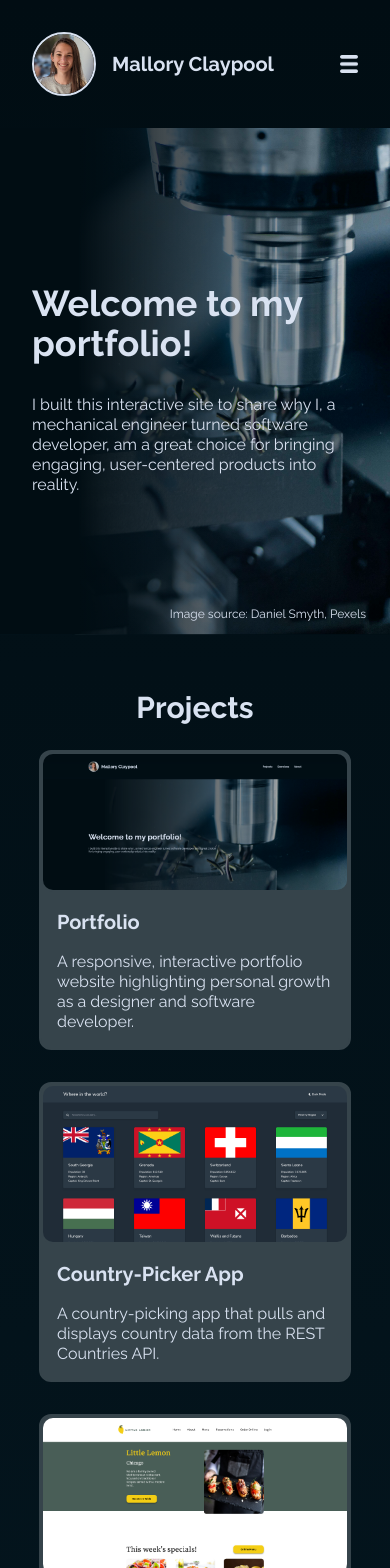
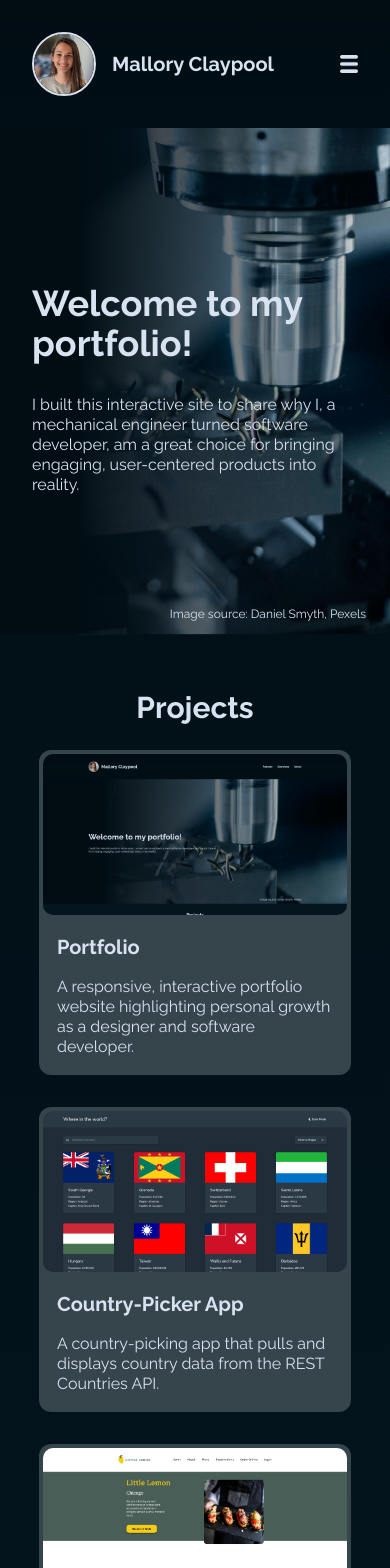
Before and after one commit to mjclaypool/Personal-Portfolio, a React (Vite) app: page /#/ in a window 390 px wide. Shown: the top 1568 px of the page. Built offline with nearby package versions, Linux system fonts and the light colour scheme.

Commit message:
Update projects and exercises styling
Reformatted projects and exercises cards. Modified animation on case study mock-up. Added Frontend Mentor link to footer section.

```diff
--- a/src/components/Exercises.jsx
+++ b/src/components/Exercises.jsx
@@ -1,5 +1,6 @@
 import { useContext } from 'react';
 import { Link } from 'react-router-dom';
+import { motion } from "framer-motion";
 import CaseStudyContext from '../store/CaseStudyContext.jsx';
 
 export default function Exercises() {
@@ -10,10 +11,15 @@ export default function Exercises() {
       <h2 className="font-bold text-3xl self-center py-6">Exercises</h2>
       <div className="flex flex-col lg:flex-row flex-wrap gap-8 justify-center items-center animate-load-images">
         {caseStudyCtx.exercises.map(card => (
+          <motion.div
+            key={card.cardTitle}
+            whileHover={{scale: 1.05}}
+            whileFocus={{scale: 1.05}}
+            transition={{ duration: 0.1 }}
+          >
             <Link
               to={card.linkUrl}
-            key={card.cardTitle}
-            className="flex flex-col w-[80vw] max-w-[400px] h-[300px] border-2 border-n-dark-grey bg-n-dark-grey rounded-xl overflow-hidden hover:shadow-card focus:shadow-card"
+              className="flex flex-col w-[80vw] max-w-[400px] min-h-[305px] border-2 border-n-dark-grey bg-n-dark-grey rounded-xl overflow-hidden hover:shadow-card focus:shadow-card"
             >
               <img
                 src={card.cardImg}
@@ -21,9 +27,12 @@ export default function Exercises() {
                 loading="lazy"
                 className="h-[165px] object-cover object-top border-2 border-n-dark-grey rounded-xl overflow-hidden"
               />
+              <div className="flex flex-col">
                 <h4 className="font-bold text-xl p-4">{card.cardTitle}</h4>
                 <p className="leading-tight p-4 pt-0">{card.cardDescription}</p>
+              </div>
             </Link>
+          </motion.div>
         ))}
       </div>
     </div>
--- a/src/components/Footer.jsx
+++ b/src/components/Footer.jsx
@@ -42,6 +42,16 @@ export default function Footer( {img} ) {
               Github
             </motion.a>
           </div>
+          <motion.a
+            whileHover={{scale: 1.1}}
+            whileFocus={{scale: 1.1}}
+            transition={{type: 'spring', duration: '0.3'}}
+            href="https://www.frontendmentor.io/profile/mjclaypool/solutions"
+            target="_blank"
+            className={`${connectLink} mt-3`}
+          >
+            Frontend Mentor
+          </motion.a>
         </div>
       </div>
     </footer>
--- a/src/components/Projects.jsx
+++ b/src/components/Projects.jsx
@@ -1,5 +1,6 @@
 import { useContext } from 'react';
 import { Link } from 'react-router-dom';
+import { motion } from "framer-motion";
 import CaseStudyContext from '../store/CaseStudyContext.jsx';
 
 export default function Projects() {
@@ -10,10 +11,15 @@ export default function Projects() {
       <h2 className="font-bold text-3xl self-center py-6">Projects</h2>
       <div className="flex flex-col lg:flex-row flex-wrap gap-8 justify-center items-center animate-load-images">
         {caseStudyCtx.projects.map(card => (
+          <motion.div
+            key={card.cardTitle}
+            whileHover={{scale: 1.05}}
+            whileFocus={{scale: 1.05}}
+            transition={{ duration: 0.1 }}
+          >
             <Link
               to={card.linkUrl}
-            key={card.cardTitle}
-            className="flex flex-col w-[80vw] max-w-[400px] h-[300px] border-2 border-n-dark-grey bg-n-dark-grey rounded-xl overflow-hidden hover:shadow-card focus:shadow-card"
+              className="flex flex-col w-[80vw] max-w-[400px] min-h-[305px] border-2 border-n-dark-grey bg-n-dark-grey rounded-xl overflow-hidden hover:shadow-card focus:shadow-card"
             >
               <img
                 src={card.cardImg}
@@ -21,9 +27,12 @@ export default function Projects() {
                 loading="lazy"
                 className="h-[165px] object-cover object-top border-2 border-n-dark-grey rounded-xl overflow-hidden"
               />
+              <div className="flex flex-col">
                 <h4 className="font-bold text-xl p-4">{card.cardTitle}</h4>
                 <p className="leading-tight p-4 pt-0">{card.cardDescription}</p>
+              </div>
             </Link>
+          </motion.div>
         ))}
       </div>
     </div>
--- a/src/pages/CaseStudy.jsx
+++ b/src/pages/CaseStudy.jsx
@@ -38,11 +38,11 @@ export default function CaseStudy() {
                 requirements={caseStudyCtx.caseStudy.requirements}
               />
             </div>
-            <div className="flex justify-center py-12 lg:py-0">
+            <div className="flex justify-center py-12 lg:py-0 animate-hero-load">
               <img
                 src={caseStudyCtx.caseStudy.image}
                 alt-text={caseStudyCtx.caseStudy.altText}
-                className='w-[320px] h-[320px] object-cover rounded-full border-2 border-n-light-grey lg:w-[400px] lg:h-[400px] animate-hero-load'
+                className='w-[320px] h-[320px] object-cover rounded-full border-2 border-n-light-grey lg:w-[400px] lg:h-[400px]'
               />
             </div>
           </div>
```
Lines whose indentation alone changed are shown as unchanged.
